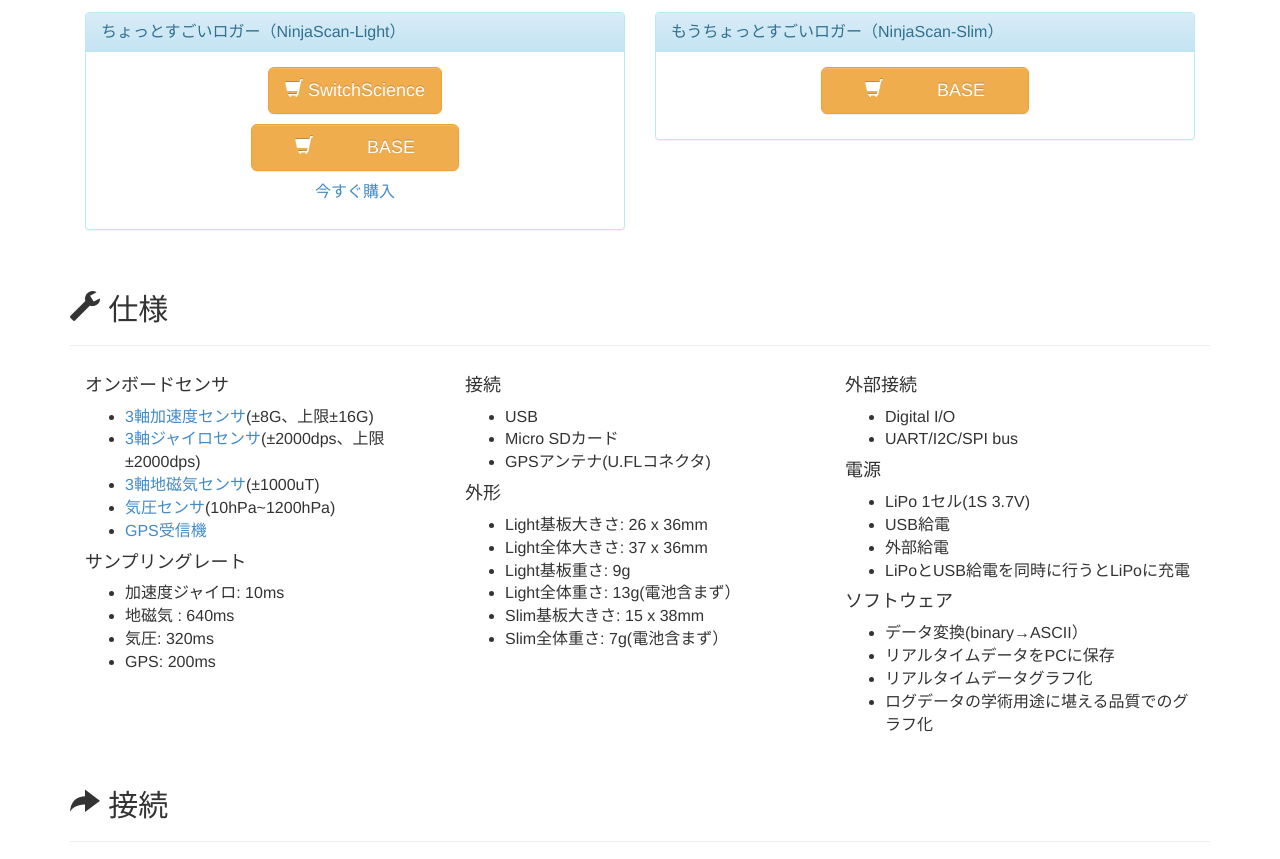
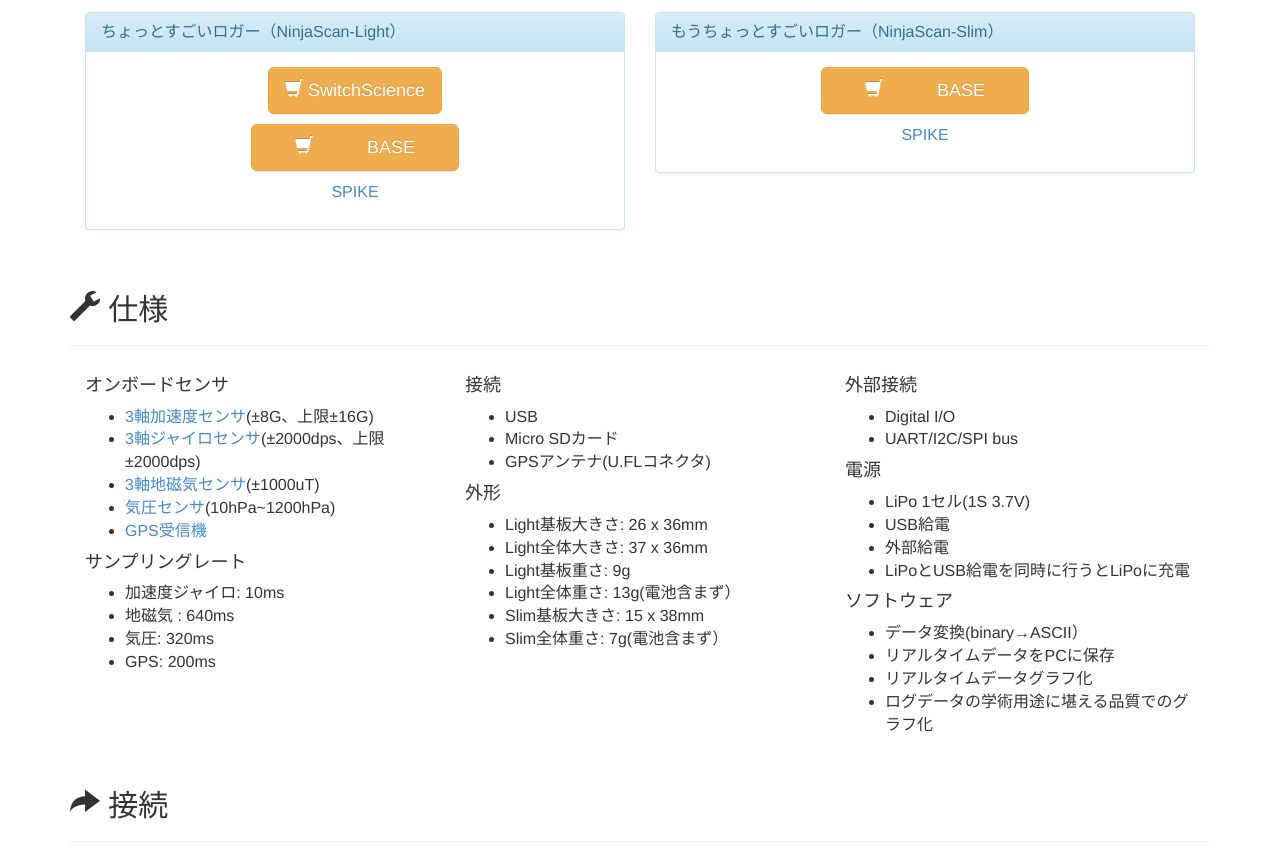
Before and after one commit to ina111/NinjaScan_GUI, a plain HTML site: page index_ja.html in a window 1280 px wide. Shown: the part 1700-2559 px from the top of the page. Drawn offline with nearby package versions, Linux system fonts and the light colour scheme; some packages are replaced by stand-ins of ours; a script that the page names is missing.

Commit message:
minor fix

```diff
--- a/index_ja.html
+++ b/index_ja.html
@@ -161,7 +161,7 @@
         <div class="panel-body" Align="center">
           <p><a type="button" class="btn btn-lg btn-warning" href="http://www.switch-science.com/catalog/1899/"><span class="glyphicon glyphicon-shopping-cart"></span> SwitchScience</a></p>
           <p><a type="button" class="btn btn-lg btn-warning" href="http://ina111.saleshop.jp/items/440739"><span class="glyphicon glyphicon-shopping-cart"></span>　　　BASE　　　</a></p>
-          <p><a href="https://spike.cc/p/c6ZG6lKY" class="spike-button" data-code="c6ZG6lKY" data-button-style="pay_large" data-button-text-key="2">今すぐ購入</a><script src="https://spike.cc/button/v1/button.js" type="text/javascript"></script></p>
+          <p><a href="https://spike.cc/p/c6ZG6lKY" class="spike-button" data-code="c6ZG6lKY" data-button-style="pay_large" data-button-text-key="2">SPIKE</a><script src="https://spike.cc/button/v1/button.js" type="text/javascript"></script></p>
         </div>
       </div>
       </div>
@@ -172,6 +172,7 @@
         </div>
         <div class="panel-body"  Align="center">
           <p><a type="button" class="btn btn-lg btn-warning" href="http://ina111.saleshop.jp/items/719219"><span class="glyphicon glyphicon-shopping-cart"></span>　　　BASE　　　</a></p>
+          <p><a href="https://spike.cc/p/s9YbyGes" class="spike-button" data-code="s9YbyGes" data-button-style="pay_large" data-button-text-key="2">SPIKE</a><script src="https://spike.cc/button/v1/button.js" type="text/javascript"></script></p></p>
         </div>
       </div>
       </div>
```
